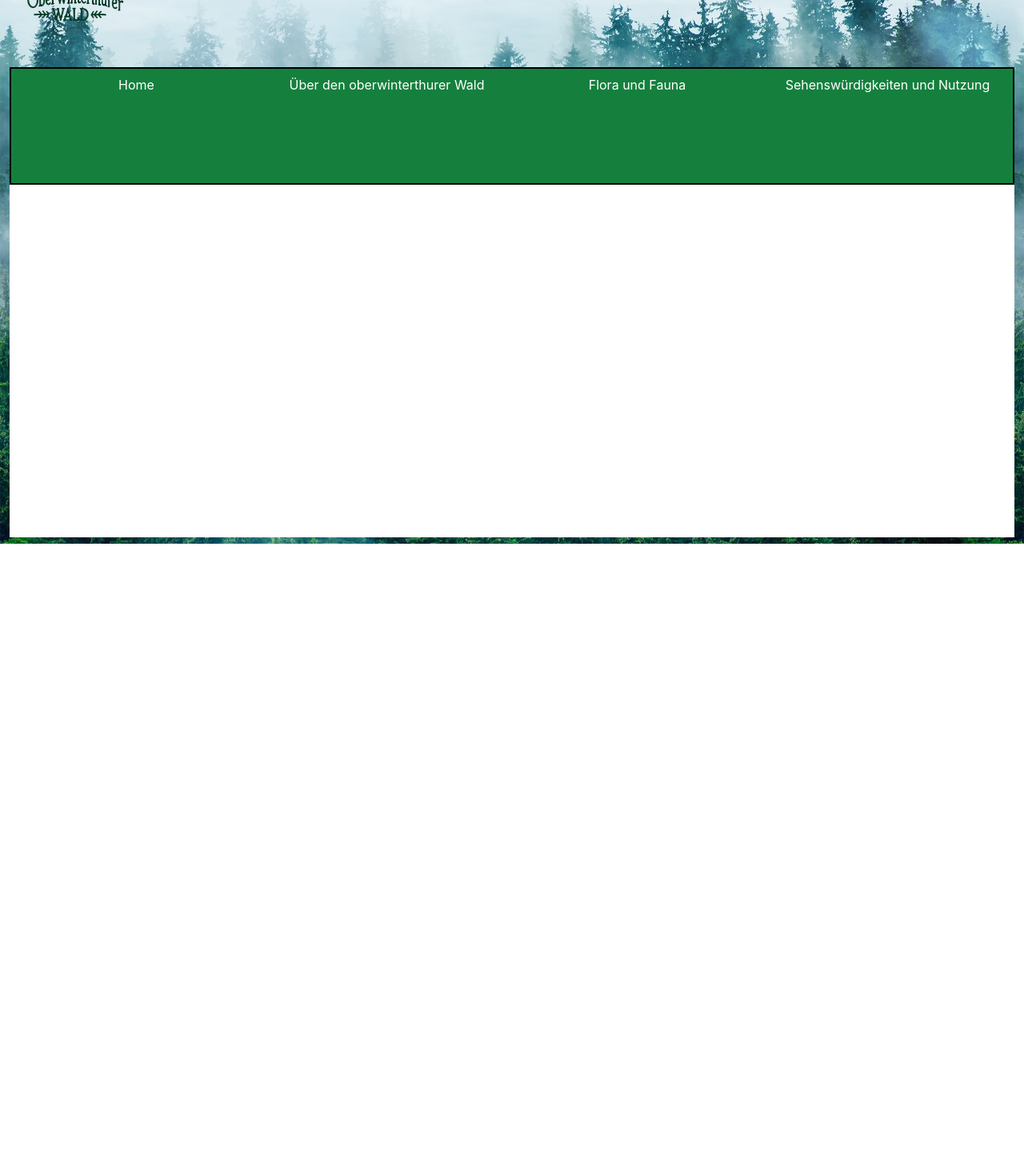
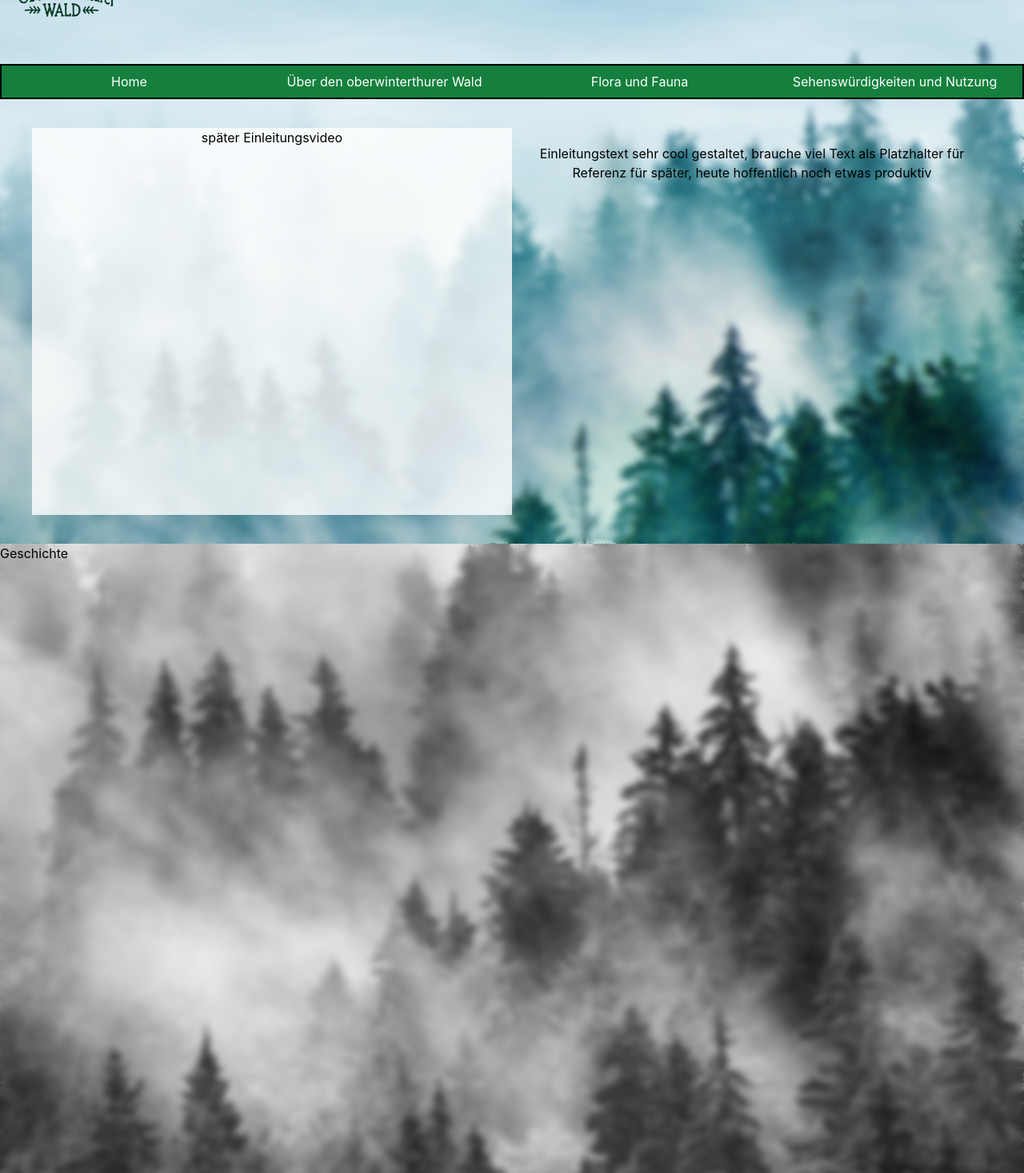
Before and after one commit to Stromschlag6/oberi_wald, a React (Create React App) app: page / in a window 1280 px wide. Shown: the part 120-1587 px from the top of the page at 80% size. Before the commit the page ends 800 px from the top, so only its background shows below. Built offline with nearby package versions, Linux system fonts and the light colour scheme.

Commit message:
Giu stresst

```diff
--- a/src/components/HomePage.js
+++ b/src/components/HomePage.js
@@ -2,7 +2,8 @@ import React from 'react';
 
 function HomePage() {
   return (
-    <div className="flex flex-col items-center w-screen h-screen py-2 px-3 bg-cover" style={{ backgroundImage: `url('/images/wald_hintergrundbild.jpg')` }}>
+    <div className="bg-center" style={{ backgroundImage: `url(/images/wald_hintergrundbild.jpg)` }}>
+      <div className="flex flex-col items-center w-screen h-screen backdrop-blur-sm">
         <div className="flex flex-row py-3 px-2 h-1/4 text-black w-full">
           <div className='flex flex-col h-full w-1/3 p-1 justify-center'>
             <img src='/images/Logo_finished.png' alt="Waldlogo" className="object-cover w-1/3 bg-opacity-20"/>
@@ -11,7 +12,7 @@ function HomePage() {
           <div className='h-full w-2/3 p-4'/>
         </div>
         <div className="flex flex-col h-3/4 w-full items-center">
-        <nav className="flex flex-row h-1/4 w-full justify-center bg-green-700 border-black border-2 text-white">
+          <nav className="flex flex-row w-full justify-center bg-green-700 border-black border-2 text-white">
             <a href="#ueber" className="py-2 px-6 w-1/4 hover:border-b-2 hover:border-white hover:bg-green-600 transition-all duration-100">
               Home
             </a>
@@ -25,12 +26,19 @@ function HomePage() {
               Sehenswürdigkeiten und Nutzung
             </a>
           </nav>
-        <div className='flex flex-row h-3/4 w-full bg-white items-center'>
-          <div className='h-full w-1/2 m-10 bg-white'>
+          <div className='flex flex-row h-full w-full items-center py-9 px-10'>
+            <div className='h-full w-1/2 bg-white bg-opacity-80'>
+              <p>später Einleitungsvideo</p>
             </div>
-          <div className='h-full w-1/2 m-10 bg-white'>
+            <div className='h-full w-1/2 py-5 px-8'>
+              <p>Einleitungstext sehr cool gestaltet, brauche viel Text als Platzhalter für Referenz für später, heute hoffentlich noch etwas produktiv</p>
             </div>
           </div>
+        </div>
+      </div>
+      <div className='flex flex-col items-center h-screen w-screen grayscale bg-center'
+          style={{ backgroundImage: `url(/images/wald_hintergrundbild.jpg)` }}>
+        <div className='flex h-full w-full backdrop-blur-sm'>Geschichte</div>
       </div>
     </div>
   );
```
Lines whose indentation alone changed are shown as unchanged.
